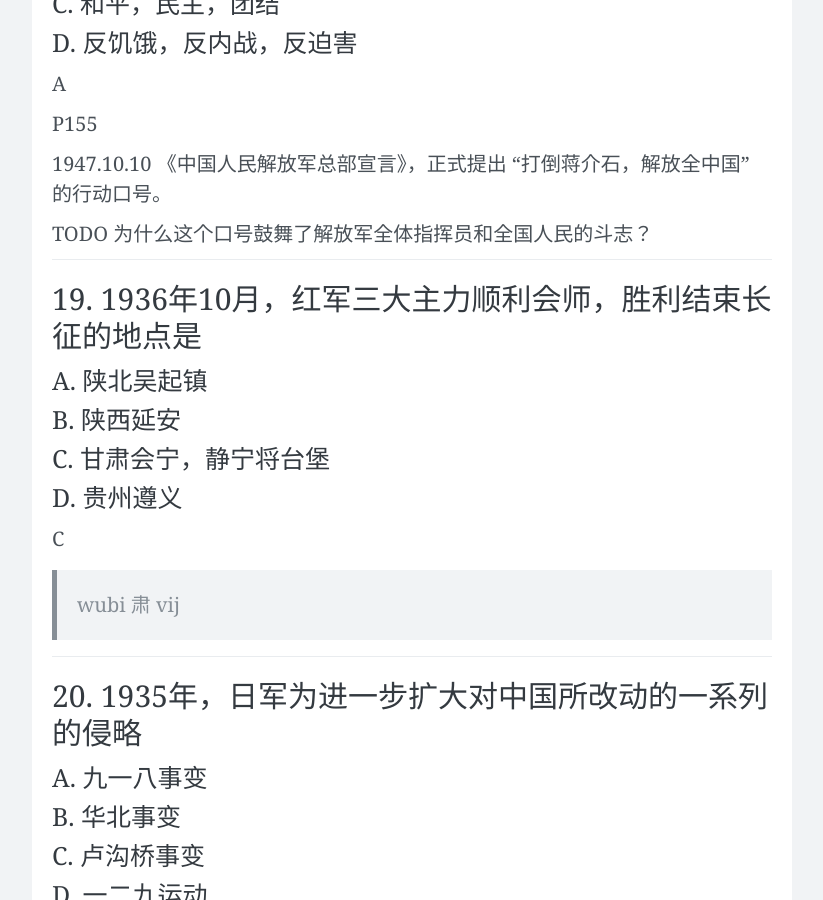
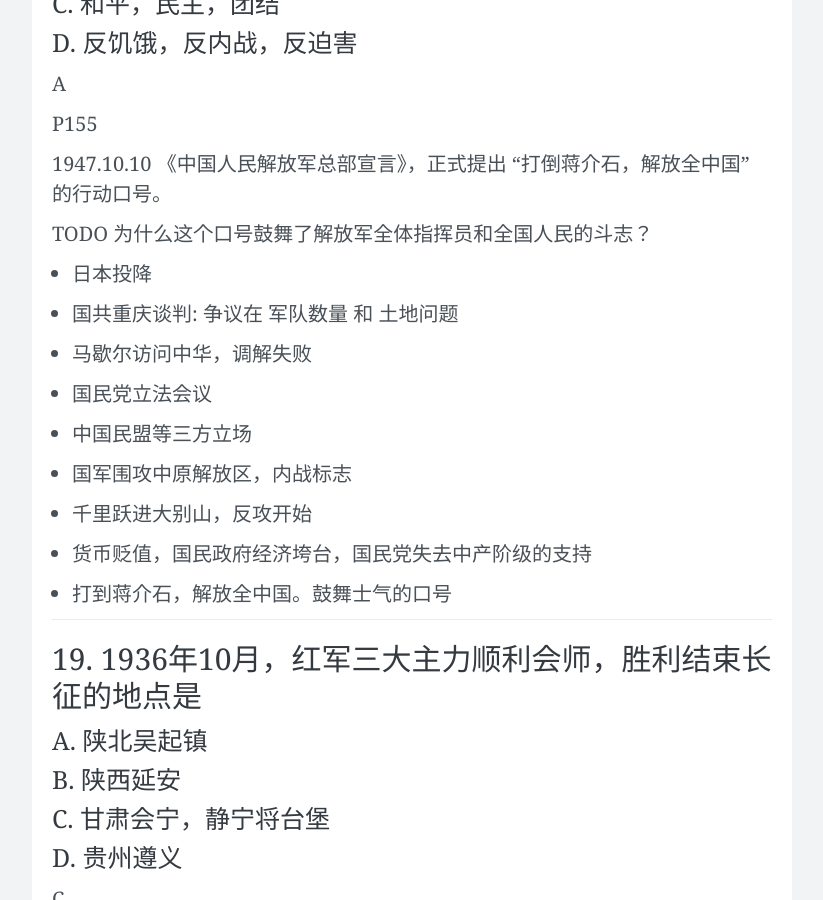
Before and after one commit to wangtiga/wangtiga.github.io, a Jekyll site: the page built from _posts/2020-11-21-3708_2019_10.md, in a window 1280 px wide and 900 px high, scrolled down 10255 px. Shown: the whole window, without its empty margins (228-1051 px from the left). Built offline with Jekyll 4.4.1, drawn with Linux system fonts in a browser that asks for light colours; nearby versions of some CDN libraries; comment, search, counter and statistics services are not loaded.

Commit message:
updated from r1

```diff
--- a/_posts/2020-11-21-3708_2019_10.md
+++ b/_posts/2020-11-21-3708_2019_10.md
@@ -190,6 +190,24 @@ P155
 "打倒蒋介石，解放全中国" 的行动口号。
 
 TODO 为什么这个口号鼓舞了解放军全体指挥员和全国人民的斗志？
+
+- 日本投降
+
+- 国共重庆谈判: 争议在 军队数量 和 土地问题
+
+- 马歇尔访问中华，调解失败
+
+- 国民党立法会议
+
+- 中国民盟等三方立场
+
+- 国军围攻中原解放区，内战标志
+
+- 千里跃进大别山，反攻开始
+
+- 货币贬值，国民政府经济垮台，国民党失去中产阶级的支持
+
+- 打到蒋介石，解放全中国。鼓舞士气的口号
 
 
 ## 19. 1936年10月，红军三大主力顺利会师，胜利结束长征的地点是
```
